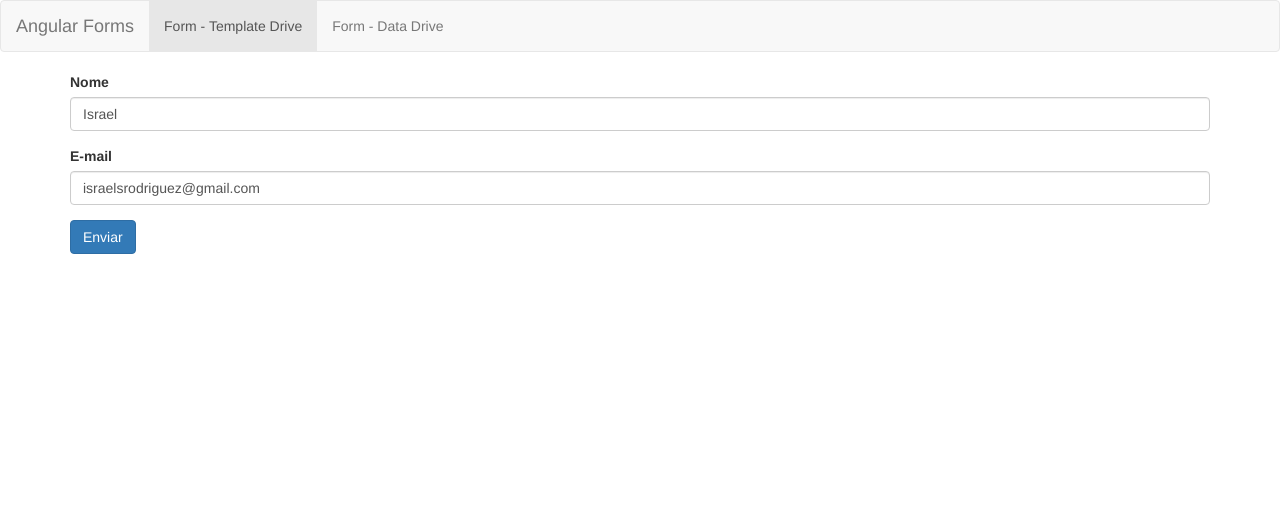
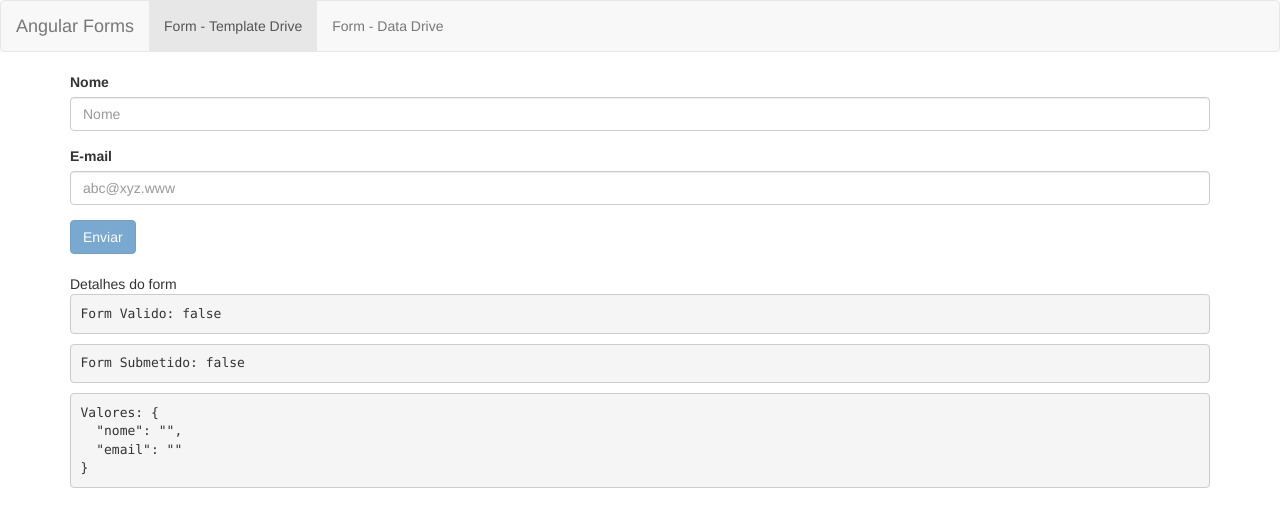
Before and after one commit to yzraeu/angular, an Angular app in the folder forms/: page /templateForm in a window 1280 px wide. Shown: the top 526 px of the page. Built offline with nearby package versions, Linux system fonts and the light colour scheme.

Commit message:
form debug tip

```diff
--- /dev/null
+++ b/forms/src/app/form-debug/form-debug.component.html
@@ -0,0 +1,8 @@
+<div style="margin-top:20px" *ngIf="form">
+  <div>
+    Detalhes do form
+  </div>
+  <pre>Form Valido: {{ form.valid }}</pre>
+  <pre>Form Submetido: {{ form.submitted }}</pre>
+  <pre>Valores: {{ form.value | json }}</pre>
+</div>
--- /dev/null
+++ b/forms/src/app/form-debug/form-debug.component.ts
@@ -0,0 +1,14 @@
+import { Component, OnInit, Input } from '@angular/core';
+import { Form } from '@angular/forms';
+
+@Component({
+  selector: 'app-form-debug',
+  templateUrl: './form-debug.component.html',
+  styleUrls: ['./form-debug.component.css']
+})
+export class FormDebugComponent implements OnInit {
+  @Input() form: Form;
+  constructor() {}
+
+  ngOnInit() {}
+}
--- a/forms/src/app/template-form/template-form.component.html
+++ b/forms/src/app/template-form/template-form.component.html
@@ -12,4 +12,7 @@
   </div>
 
   <button type="submit" class="btn btn-primary" [disabled]="!f.valid">Enviar</button>
+
+  <app-form-debug [form]="f"></app-form-debug>
+
 </form>
--- a/forms/src/app/template-form/template-form.component.ts
+++ b/forms/src/app/template-form/template-form.component.ts
@@ -8,8 +8,8 @@ import { NgForm } from '@angular/forms';
 })
 export class TemplateFormComponent implements OnInit {
   usuario: any = {
-    nome: 'Israel',
-    email: 'israelsrodriguez@gmail.com'
+    nome: '',
+    email: ''
   };
 
   constructor() {}
--- a/forms/src/app/template-form/template-form.module.ts
+++ b/forms/src/app/template-form/template-form.module.ts
@@ -3,9 +3,10 @@ import { CommonModule } from '@angular/common';
 import { FormsModule } from '@angular/forms';
 
 import { TemplateFormComponent } from './template-form.component';
+import { FormDebugComponent } from '../form-debug/form-debug.component';
 
 @NgModule({
-  declarations: [TemplateFormComponent],
+  declarations: [TemplateFormComponent, FormDebugComponent],
   imports: [CommonModule, FormsModule],
   exports: [],
   providers: []
```
Also changed, not shown: forms/src/app/form-debug/form-debug.component.css (added), 1 other file (tests, documents, lock files or other folders).
